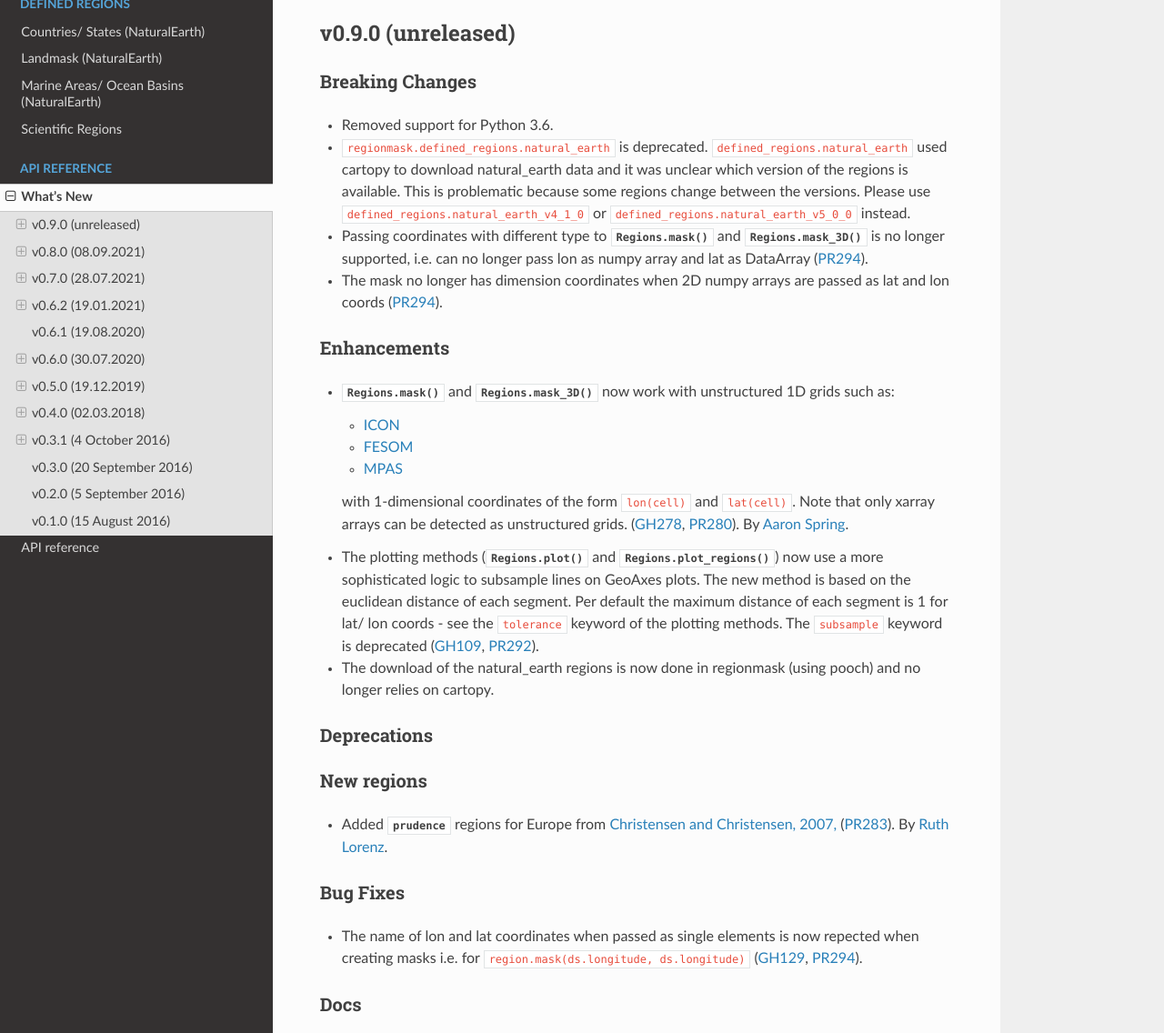
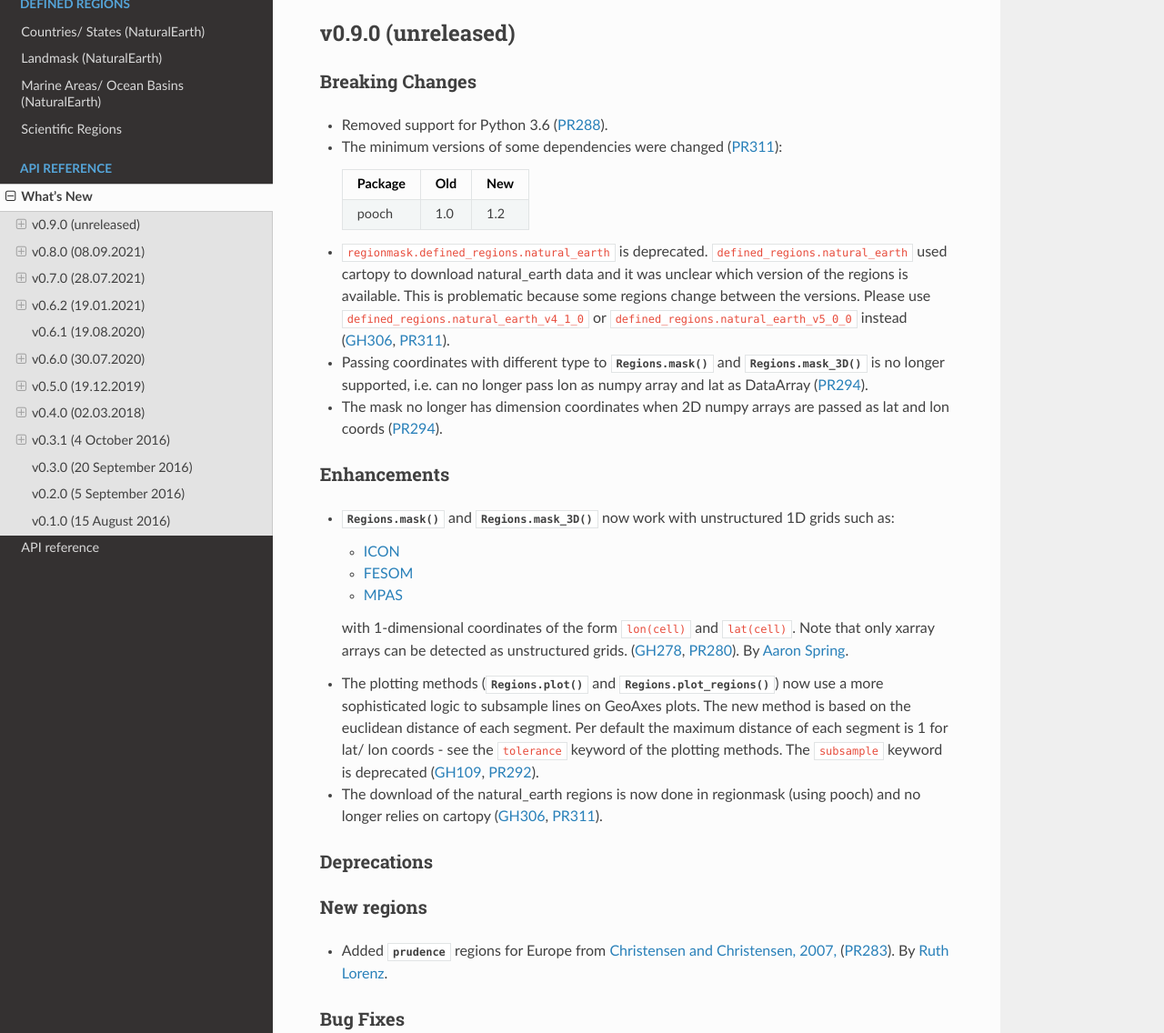
Before and after one commit to regionmask/regionmask, a Sphinx documentation site: the page built from docs/whats_new.rst, in a window 1280 px wide and 1400 px high, cut to the strip 264-1400 px from the top of the window. Shown: the whole strip at 91% size. Built offline with Sphinx 7.4.7 and the Read the Docs theme 2.0.0, drawn with Linux system fonts in a browser that asks for light colours; pages that are not in the unit, such as notebooks, are missing from menus; the version number could not be read and is left out.

Commit message:
pooch: require 1.2

```diff
--- a/docs/installation.rst
+++ b/docs/installation.rst
@@ -7,7 +7,7 @@ Required dependencies
 - Python (3.7 or later)
 - `geopandas <http://geopandas.org/>`__ (0.6 or later)
 - `numpy <http://www.numpy.org/>`__ (1.17 or later)
-- `pooch <https://www.fatiando.org/pooch/latest/>`__ (1.0 or later)
+- `pooch <https://www.fatiando.org/pooch/latest/>`__ (1.2 or later)
 - `rasterio <https://rasterio.readthedocs.io/>`__ (1.0 or later)
 - `shapely <http://toblerity.org/shapely/>`__ (1.6 or later)
 - `xarray <http://xarray.pydata.org/>`__ (0.15 or later)
--- a/docs/whats_new.rst
+++ b/docs/whats_new.rst
@@ -16,11 +16,20 @@ v0.9.0 (unreleased)
 Breaking Changes
 ~~~~~~~~~~~~~~~~
 
-- Removed support for Python 3.6.
+- Removed support for Python 3.6 (:pull:`288`).
+- The minimum versions of some dependencies were changed (:pull:`311`):
+
+  ============ ===== =====
+  Package      Old   New
+  ============ ===== =====
+  pooch        1.0   1.2
+  ============ ===== =====
+
 - ``regionmask.defined_regions.natural_earth`` is deprecated. ``defined_regions.natural_earth`` used
   cartopy to download natural_earth data and it was unclear which version of the regions
   is available. This is problematic because some regions change between the versions.
-  Please use ``defined_regions.natural_earth_v4_1_0`` or ``defined_regions.natural_earth_v5_0_0`` instead.
+  Please use ``defined_regions.natural_earth_v4_1_0`` or ``defined_regions.natural_earth_v5_0_0``
+  instead (:issue:`306`, :pull:`311`).
 - Passing coordinates with different type to :py:meth:`Regions.mask` and :py:meth:`Regions.mask_3D`
   is no longer supported, i.e. can no longer pass lon as numpy array and lat as
   DataArray (:pull:`294`).
--- a/requirements.txt
+++ b/requirements.txt
@@ -4,7 +4,7 @@
 
 geopandas >= 0.6
 numpy >= 1.17
-pooch >= 1.0
+pooch >= 1.2
 rasterio >= 1.0
 shapely >= 1.6
 xarray >= 0.15
--- a/setup.cfg
+++ b/setup.cfg
@@ -29,7 +29,7 @@ python_requires = >=3.7
 install_requires =
     geopandas >= 0.6
     numpy >= 1.17
-    pooch >= 1.0
+    pooch >= 1.2
     rasterio >= 1.0
     setuptools >= 40.4  # for pkg_resources
     shapely >= 1.6
```
Also changed, not shown: other parts of docs/whats_new.rst (+1 -1 lines), 1 other file.
